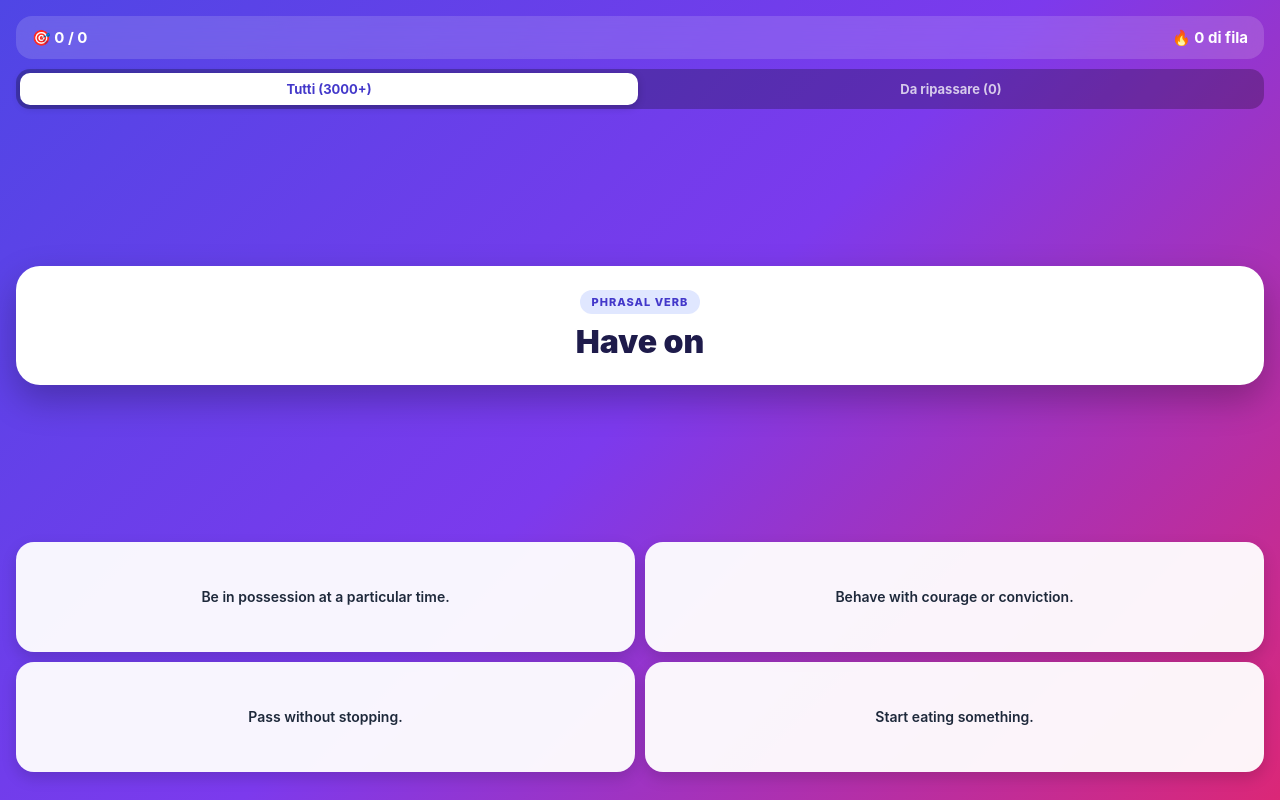
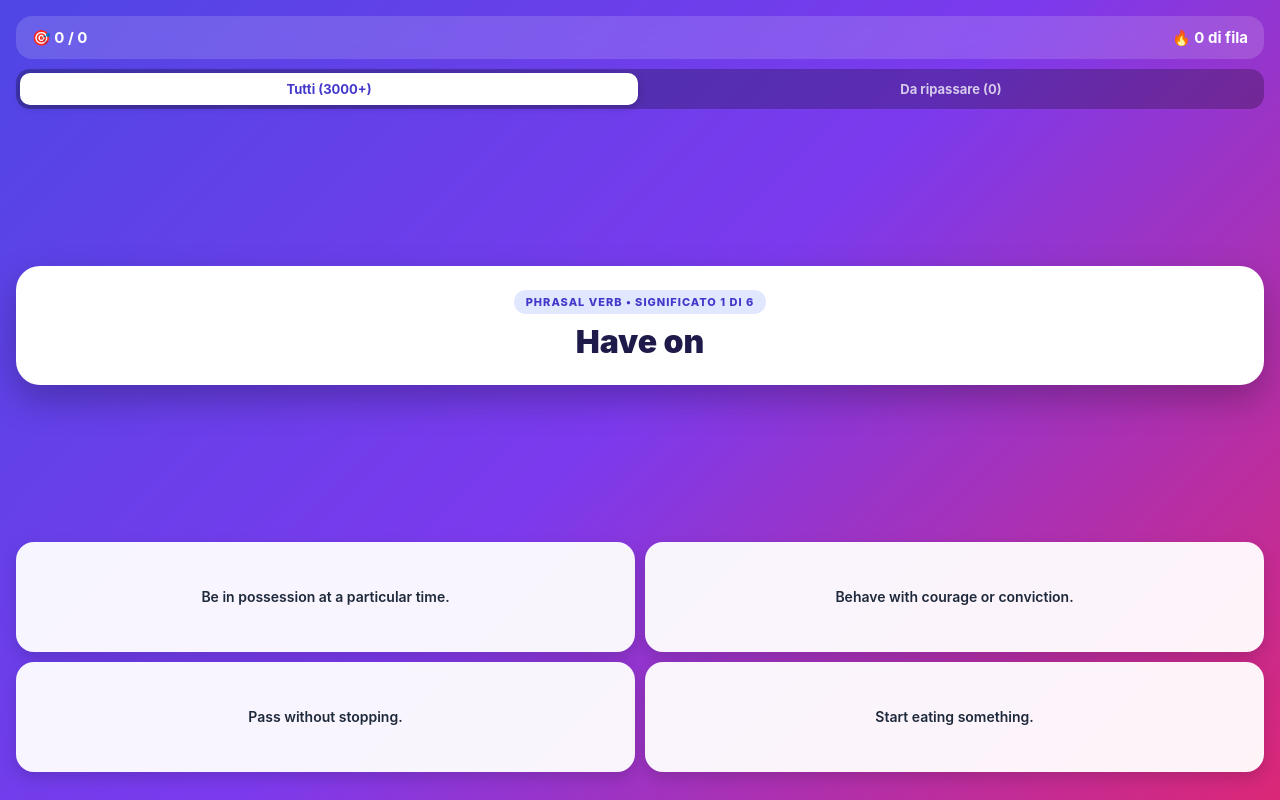
Before and after one commit to FrancescoIsaiaRiva/Phrasal-Quiz, a plain HTML site: page index.html in a window 1280 px wide. Drawn offline with Linux system fonts and the light colour scheme.

Commit message:
Update index.html

```diff
--- a/index.html
+++ b/index.html
@@ -51,9 +51,7 @@
   </div>
   <script>
   if ('serviceWorker' in navigator) {
-      navigator.serviceWorker.getRegistrations().then(function(regs) {
-        for (var i = 0; i < regs.length; i++) regs[i].unregister();
-      });
+    navigator.serviceWorker.register('./sw.js');
   }
 
   (function() {
@@ -70,6 +68,7 @@
 
   var allVerbs = [], mistakes = JSON.parse(localStorage.getItem('pv_mistakes') || '[]');
   var mode = 'all', currentVerb = null, score = 0, total = 0, streak = 0, answered = false;
+  var verbQueue = [], totalMeanings = 1, currentStep = 1;
   document.getElementById('mistakes-count').innerText = mistakes.length;
 
   var cached = localStorage.getItem('pv_database');
@@ -91,29 +90,53 @@
   function setMode(m) {
     if (m === 'mistakes' && !mistakes.length) { alert('Nessun errore da ripassare!'); return; }
     mode = m;
+    verbQueue = [];
     document.getElementById('btn-all').classList.toggle('active', mode === 'all');
     document.getElementById('btn-mistakes').classList.toggle('active', mode === 'mistakes');
     nextQuestion();
   }
 
   function nextQuestion() {
-      if (mode === 'mistakes' && !mistakes.length) { alert('Tutti gli errori ripassati!'); setMode('all'); return; }
+    if (mode === 'mistakes' && !mistakes.length && !verbQueue.length) {
+      alert('Tutti gli errori ripassati!');
+      setMode('all');
+      return;
+    }
+
     answered = false;
     document.getElementById('next-btn').style.display = 'none';
     document.getElementById('example-box').style.display = 'none';
     var cont = document.getElementById('options-container'); cont.innerHTML = '';
+    var pool = mode === 'mistakes' ? mistakes : allVerbs;
+
+    if (verbQueue.length > 0) {
+      currentVerb = verbQueue.shift();
+      currentStep++;
+    } else {
+      currentVerb = pool[Math.floor(Math.random() * pool.length)];
+      var targetName = currentVerb.verb.trim().toLowerCase();
+      var others = pool.filter(function(item) {
+        return item.verb.trim().toLowerCase() === targetName && item.meaning !== currentVerb.meaning;
+      });
+      verbQueue = others;
+      totalMeanings = 1 + others.length;
+      currentStep = 1;
+    }
+
     var badge = document.getElementById('card-badge');
-      badge.innerText = mode === 'mistakes' ? 'Ripasso Errore' : 'Phrasal Verb';
+    var baseLabel = mode === 'mistakes' ? 'Ripasso' : 'Phrasal Verb';
+    badge.innerText = totalMeanings > 1 ? baseLabel + ' • Significato ' + currentStep + ' di ' + totalMeanings : baseLabel;
     badge.classList.toggle('review', mode === 'mistakes');
 
-      var pool = mode === 'mistakes' ? mistakes : allVerbs;
-      currentVerb = pool[Math.floor(Math.random() * pool.length)];
     document.getElementById('verb-text').innerText = currentVerb.verb;
 
     var choices = [currentVerb];
+    var currentName = currentVerb.verb.trim().toLowerCase();
     while (choices.length < 4) {
       var r = allVerbs[Math.floor(Math.random() * allVerbs.length)];
-        if (!choices.some(function(c) { return c.meaning.toLowerCase() === r.meaning.toLowerCase(); })) choices.push(r);
+      var isSameVerb = r.verb.trim().toLowerCase() === currentName;
+      var alreadyPicked = choices.some(function(c) { return c.meaning.toLowerCase() === r.meaning.toLowerCase(); });
+      if (!isSameVerb && !alreadyPicked) choices.push(r);
     }
     choices.sort(function() { return Math.random() - 0.5; });
 
```
Lines whose indentation alone changed are shown as unchanged.
